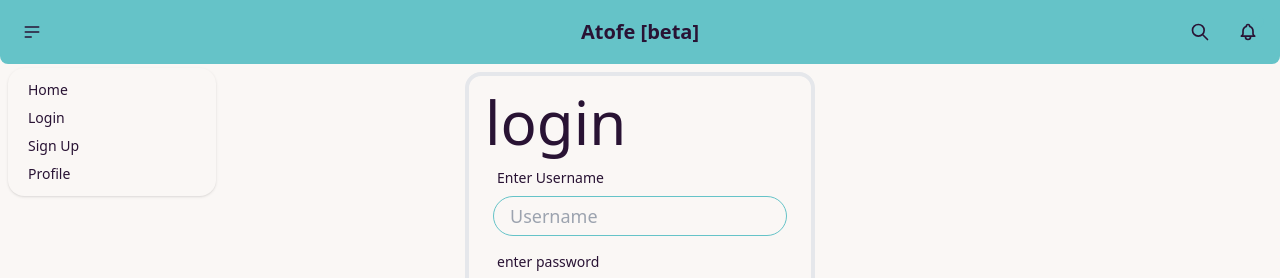
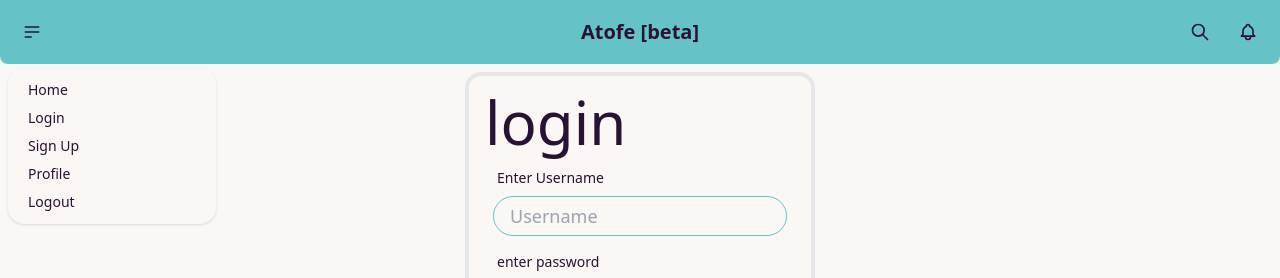
Before and after one commit to DriesVerb/ATOFE_REPO, a React (Vite) app in the folder web/: page /profile in a window 1280 px wide. Both pictures are taken after a click on the button 32 px from the left and 32 px from the top of the page. Shown: the top 278 px of the page. Built offline with nearby package versions, Linux system fonts and the light colour scheme; no server answers.

Commit message:
adding logou state, component

```diff
--- a/web/src/api/user/hooks/mutate/loginUser.tsx
+++ b/web/src/api/user/hooks/mutate/loginUser.tsx
@@ -3,7 +3,6 @@ import { useMutation } from '@tanstack/react-query'
 import { loginUser } from '../../func/login'
 import { AxiosError } from 'axios'
 import { useLocalUser } from '#/utils/library/loggedInUser'
-import { navigate } from 'wouter/use-hash-location'
 
 export const useLoginUser = (href: string = '/') => {
   const { setUser } = useLocalUser()
--- a/web/src/elements/layout/header/header.tsx
+++ b/web/src/elements/layout/header/header.tsx
@@ -36,6 +36,9 @@ export const Header = () => {
             </li>
             <li>
               <Link href="/profile">Profile</Link>
+            </li>
+            <li>
+              <Link href="/logout">Logout</Link>
             </li>
           </ul>
         </div>
--- /dev/null
+++ b/web/src/routing/auth/logout.tsx
@@ -0,0 +1,12 @@
+import { LogoutView } from '#/views/auth/authLogout'
+import { Route, Switch } from 'wouter'
+
+export const LogoutRoute = () => {
+  return (
+    <Switch>
+      <Route path="/logout">
+        <LogoutView />
+      </Route>
+    </Switch>
+  )
+}
--- a/web/src/routing/router.tsx
+++ b/web/src/routing/router.tsx
@@ -3,12 +3,14 @@ import { BaseRoute } from '#/routing/base/base'
 import { LoginRoute } from './auth/login'
 import { SignUpRoute } from './auth/signup'
 import { ProfileMeRoute } from './profile/profileMe'
+import { LogoutRoute } from './auth/logout'
 
 export const MainRouter = () => {
   return (
     <Router>
       <SignUpRoute />
       <LoginRoute />
+      <LogoutRoute />
       <ProfileMeRoute />
       <BaseRoute />
     </Router>
--- a/web/src/store/auth.ts
+++ b/web/src/store/auth.ts
@@ -4,10 +4,12 @@ export type AuthState = {
   loggedIn: boolean
   user: string | undefined
   setLoggedIn: (by: string) => void
+  setLoggedOut: () => void
 }
 
 export const useAuthStore = create<AuthState>((set) => ({
   loggedIn: false,
   user: undefined,
-  setLoggedIn: (by) => set(() => ({ loggedIn: true, user: by}))
+  setLoggedIn: (by) => set(() => ({ loggedIn: true, user: by })),
+  setLoggedOut: () => set({loggedIn: false, user: undefined }),
 }))
--- /dev/null
+++ b/web/src/utils/const/localstorage.ts
@@ -0,0 +1,3 @@
+export const storageKeys = {
+  token: "token"
+} as const
--- a/web/src/utils/library/loggedInUser.tsx
+++ b/web/src/utils/library/loggedInUser.tsx
@@ -1,6 +1,7 @@
 import { useAuthStore } from '#/store/auth'
 import { LoginResponse, loginResponseSchema } from '#/types/auth'
 import { navigate } from 'wouter/use-browser-location'
+import { storageKeys } from '../const/localstorage'
 
 export const useLocalUser = () => {
   const setLoggedIn = useAuthStore((state) => state.setLoggedIn)
@@ -13,7 +14,7 @@ export const useLocalUser = () => {
     }
     const { username, token } = data
     setLoggedIn(username)
-    localStorage.setItem('token', token)
+    localStorage.setItem(storageKeys.token, token)
     navigate(href)
   }
 
--- /dev/null
+++ b/web/src/utils/library/logoutUser.tsx
@@ -0,0 +1,15 @@
+import { useAuthStore } from '#/store/auth'
+import { navigate } from 'wouter/use-browser-location'
+import { storageKeys } from '../const/localstorage'
+
+export const useLogoutUser = () => {
+  const setLogout = useAuthStore((state) => state.setLoggedOut)
+
+  const logout = () => {
+    setLogout()
+    localStorage.removeItem(storageKeys.token)
+    navigate('/')
+  }
+
+  return { logout }
+}
--- /dev/null
+++ b/web/src/views/auth/authLogout.tsx
@@ -0,0 +1,14 @@
+import { Btn, Txt } from '#/elements'
+import { useLogoutUser } from '#/utils/library/logoutUser'
+import { AuthContainter } from './components/authContainer'
+
+export const LogoutView = () => {
+  const { logout } = useLogoutUser()
+
+  return (
+    <AuthContainter>
+      <Txt.H3 text="Logout" />
+      <Btn.Basic variant="secondary" text="Logout" onClick={logout}/>
+    </AuthContainter>
+  )
+}
--- a/web/src/views/profile/profileMe.tsx
+++ b/web/src/views/profile/profileMe.tsx
@@ -1,7 +1,11 @@
+import { storageKeys } from "#/utils/const/localstorage"
+
 export const ProfileMe = () => {
+  const token = localStorage.getItem(storageKeys.token)
+
   return (
     <div className="max-w-fit bg-red-50">
-      <p>hello</p>
+      <p>{token}</p>
 
       <p>hello</p>
       <p>hello</p>
```
